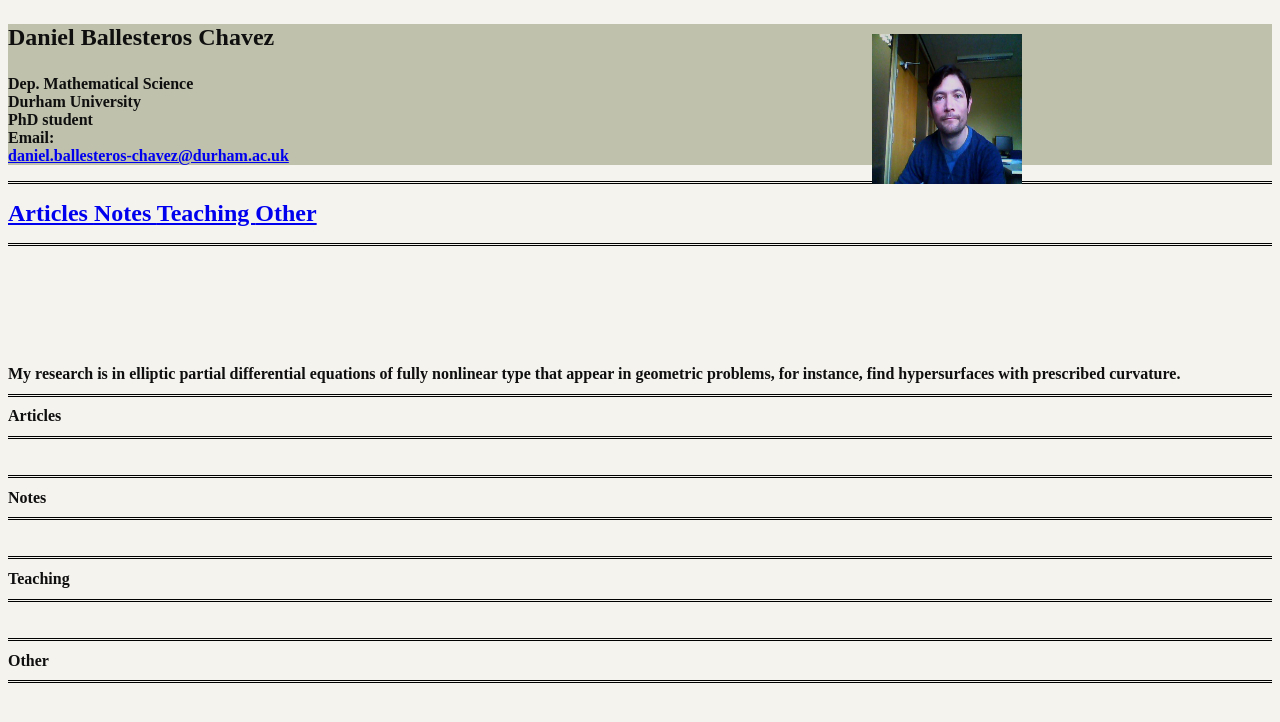
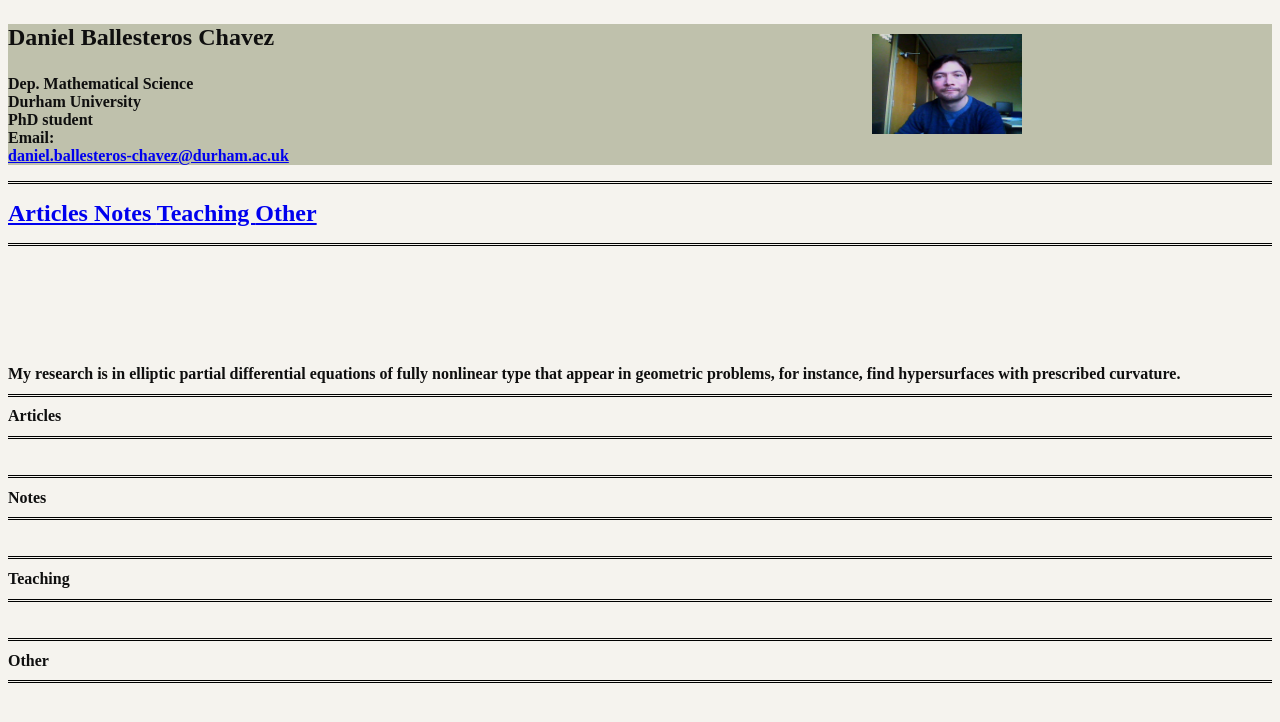
Before and after one commit to ennaniux/ennaniux.github.io, a plain HTML site: page index.html in a window 1280 px wide. Drawn offline with Linux system fonts and the light colour scheme.

Commit message:
Update index.html

```diff
--- a/index.html
+++ b/index.html
@@ -8,7 +8,7 @@
     <link rel="stylesheet" type="text/css" href="style.css">
   </head>
   <body>
-    <img style="float:right; padding-right:250px;padding-top:10px;" src="Images/pic.jpg" width="150px" height="150px">
+    <img style="float:right; padding-right:250px;padding-top:10px;" src="Images/pic.jpg" width="150px" height="100px">
 
     <div class="info">
     <h1>
```
